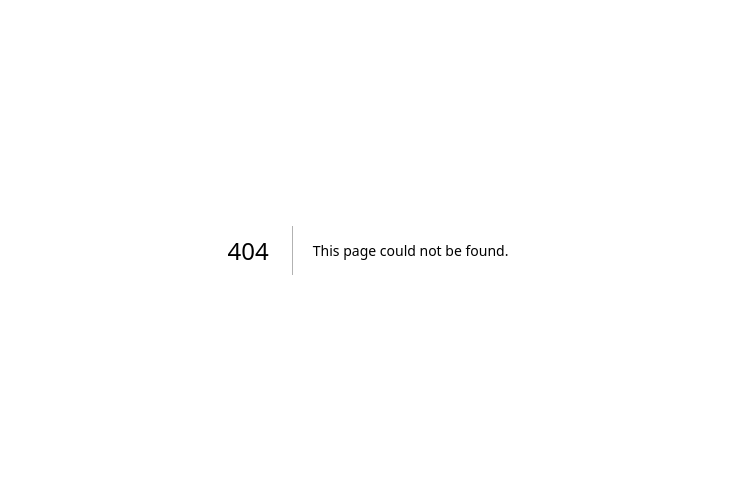
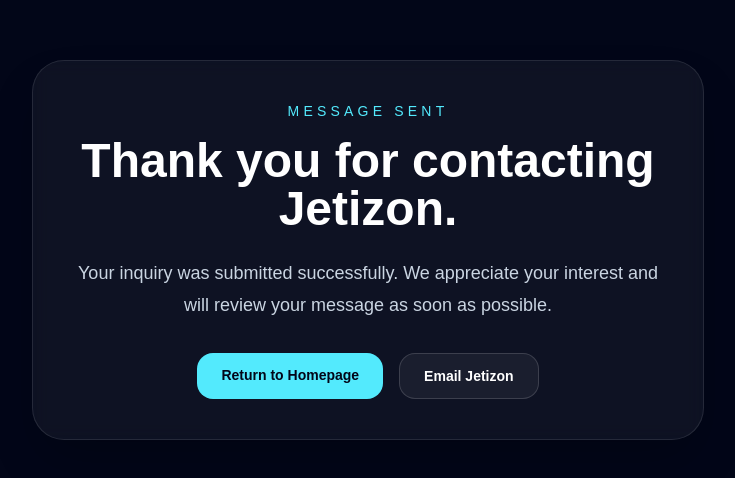
Before and after one commit to JMB929/jetizon-site, a Next.js app: page /thank-you in a window 1280 px wide. Before the commit this address had no page. Shown: the part 150-628 px from the top of the page, without its empty margins (272-1007 px from the left). Built offline with nearby package versions, Linux system fonts and the light colour scheme.

Commit message:
Add thank you page

```diff
--- a/app/page.tsx
+++ b/app/page.tsx
@@ -88,6 +88,10 @@
           message: "",
           company: "",
         });
+
+        setTimeout(() => {
+          window.location.href = "/thank-you";
+        }, 1200);
       } else {
         const data = await response.json().catch(() => null);
         setStatus("error");
--- /dev/null
+++ b/app/thank-you/page.tsx
@@ -0,0 +1,36 @@
+export default function ThankYouPage() {
+  return (
+    <div className="min-h-screen bg-slate-950 text-white flex items-center justify-center px-6">
+      <div className="max-w-2xl rounded-[2rem] border border-white/10 bg-white/5 p-10 shadow-2xl backdrop-blur text-center">
+        <p className="text-sm uppercase tracking-[0.3em] text-cyan-300">
+          Message Sent
+        </p>
+
+        <h1 className="mt-4 text-4xl font-semibold md:text-5xl">
+          Thank you for contacting Jetizon.
+        </h1>
+
+        <p className="mt-6 text-lg leading-8 text-slate-300">
+          Your inquiry was submitted successfully. We appreciate your interest
+          and will review your message as soon as possible.
+        </p>
+
+        <div className="mt-8 flex flex-wrap justify-center gap-4">
+          <a
+            href="/"
+            className="rounded-2xl bg-cyan-300 px-6 py-3 text-sm font-semibold text-slate-950 transition hover:scale-[1.02]"
+          >
+            Return to Homepage
+          </a>
+
+          <a
+            href="mailto:jmbintech@gmail.com"
+            className="rounded-2xl border border-white/15 bg-white/5 px-6 py-3 text-sm font-semibold text-white transition hover:bg-white/10"
+          >
+            Email Jetizon
+          </a>
+        </div>
+      </div>
+    </div>
+  );
+}
```
